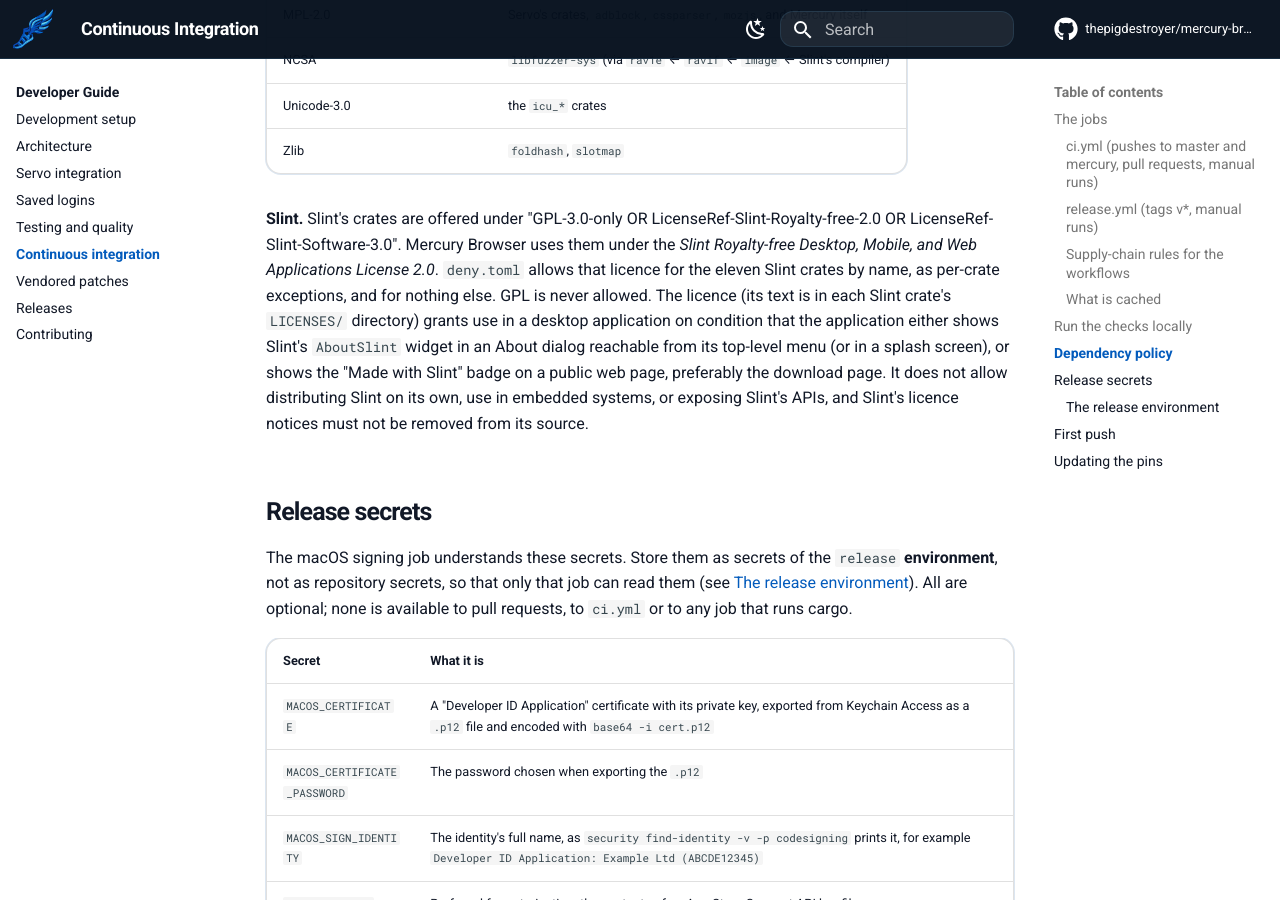
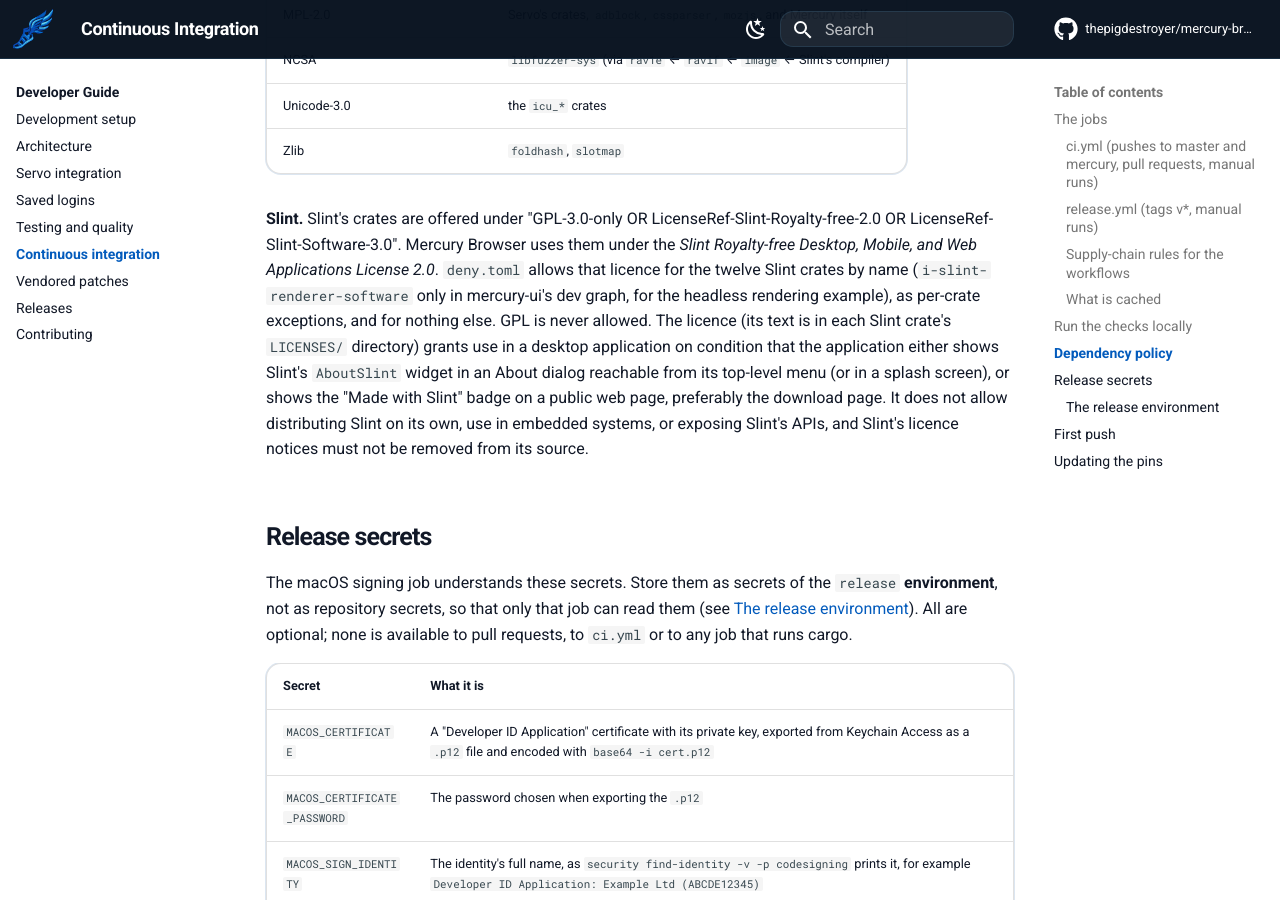
Before and after one commit to KaykCaputo/hermes-browser, an MkDocs documentation site: the page built from docs/developer-guide/continuous-integration.md, in a window 1280 px wide and 900 px high, scrolled down 6611 px. Built offline with MkDocs 1.6.1 and Material for MkDocs 9.7.7, drawn with Linux system fonts in a browser that asks for light colours; comment, search, counter and statistics services are not loaded.

Commit message:
build: allow Slint's software renderer, used by the settings rendering example

```diff
--- a/deny.toml
+++ b/deny.toml
@@ -159,3 +159,9 @@ allow = ["LicenseRef-Slint-Royalty-free-2.0"]
 [[licenses.exceptions]]
 crate = "i-slint-renderer-skia"
 allow = ["LicenseRef-Slint-Royalty-free-2.0"]
+
+# Only in mercury-ui's dev graph: `examples/render_settings.rs` renders the
+# settings window without a display through Slint's software renderer.
+[[licenses.exceptions]]
+crate = "i-slint-renderer-software"
+allow = ["LicenseRef-Slint-Royalty-free-2.0"]
--- a/docs/developer-guide/continuous-integration.md
+++ b/docs/developer-guide/continuous-integration.md
@@ -120,7 +120,7 @@ scripts/ci/check-colors-screenshot.py /tmp/colors.png
 | Unicode-3.0 | the `icu_*` crates |
 | Zlib | `foldhash`, `slotmap` |
 
-**Slint.** Slint's crates are offered under "GPL-3.0-only OR LicenseRef-Slint-Royalty-free-2.0 OR LicenseRef-Slint-Software-3.0". Mercury Browser uses them under the *Slint Royalty-free Desktop, Mobile, and Web Applications License 2.0*. `deny.toml` allows that licence for the eleven Slint crates by name, as per-crate exceptions, and for nothing else. GPL is never allowed. The licence (its text is in each Slint crate's `LICENSES/` directory) grants use in a desktop application on condition that the application either shows Slint's `AboutSlint` widget in an About dialog reachable from its top-level menu (or in a splash screen), or shows the "Made with Slint" badge on a public web page, preferably the download page. It does not allow distributing Slint on its own, use in embedded systems, or exposing Slint's APIs, and Slint's licence notices must not be removed from its source.
+**Slint.** Slint's crates are offered under "GPL-3.0-only OR LicenseRef-Slint-Royalty-free-2.0 OR LicenseRef-Slint-Software-3.0". Mercury Browser uses them under the *Slint Royalty-free Desktop, Mobile, and Web Applications License 2.0*. `deny.toml` allows that licence for the twelve Slint crates by name (`i-slint-renderer-software` only in mercury-ui's dev graph, for the headless rendering example), as per-crate exceptions, and for nothing else. GPL is never allowed. The licence (its text is in each Slint crate's `LICENSES/` directory) grants use in a desktop application on condition that the application either shows Slint's `AboutSlint` widget in an About dialog reachable from its top-level menu (or in a splash screen), or shows the "Made with Slint" badge on a public web page, preferably the download page. It does not allow distributing Slint on its own, use in embedded systems, or exposing Slint's APIs, and Slint's licence notices must not be removed from its source.
 
 ## Release secrets
 
```
Also changed, not shown: 1 other file.
